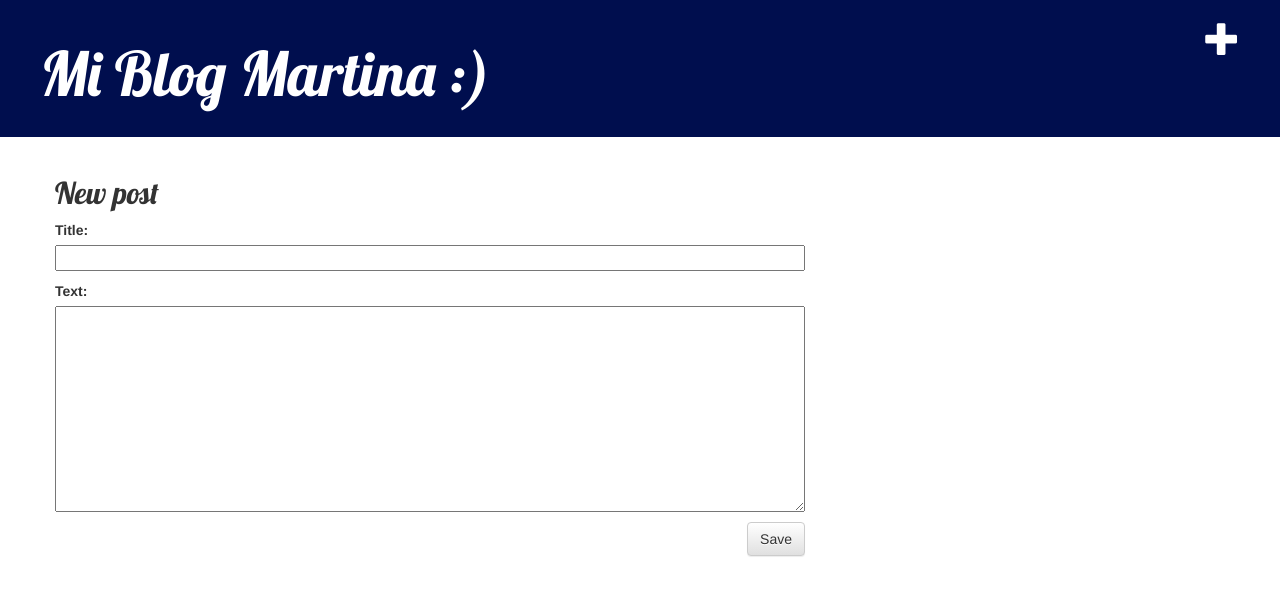
After one commit to MartinaCastillo/my-first-blog, a Django app: page /post/new/ in a window 1280 px wide. The commit adds this page. Shown: the top 596 px of the page. Run offline with Django 3.2, Linux system fonts and the light colour scheme; some libraries are stand-ins or nearby versions.

Commit message:
vistas agregadas

```diff
--- /dev/null
+++ b/blog/forms.py
@@ -0,0 +1,9 @@
+from django import forms
+
+from .models import Post
+
+class PostForm(forms.ModelForm):
+
+    class Meta:
+        model = Post
+        fields = ('title', 'text',)
--- a/blog/templates/blog/base.html
+++ b/blog/templates/blog/base.html
@@ -6,9 +6,11 @@
         <link rel="stylesheet" href="//maxcdn.bootstrapcdn.com/bootstrap/3.2.0/css/bootstrap-theme.min.css">
         <link rel="stylesheet" href="{% static 'css/blog.css' %}">
         <link href="//fonts.googleapis.com/css?family=Lobster&subset=latin,latin-ext" rel="stylesheet" type="text/css">
+
     </head>
     <body>
         <div class="header">
+            <a href="{% url 'post_new' %}" class="top-menu"><span class="glyphicon glyphicon-plus"></span></a>
             <h1><a href="/">Mi Blog Martina :)</a></h1>
         </div>
 
--- /dev/null
+++ b/blog/templates/blog/post_edit.html
@@ -0,0 +1,9 @@
+{% extends 'blog/base.html' %}
+
+{% block content %}
+    <h2>New post</h2>
+    <form method="POST" class="post-form">{% csrf_token %}
+        {{ form.as_p }}
+        <button type="submit" class="save btn btn-default">Save</button>
+    </form>
+{% endblock %}
--- a/blog/templates/blog/post_list.html
+++ b/blog/templates/blog/post_list.html
@@ -1,12 +1,13 @@
 {% extends 'blog/base.html' %}
+
 
 {% block content %}
     {% for post in posts %}
         <div class="post">
             <div class="date">
-                {{ post.published_date }}
+                <p class="fecha">{{ post.published_date }}</p>
             </div>
-            <h2><a href="">{{ post.title }}</a></h2>
+            <h2><a href="{% url 'post_detail' pk=post.pk %}">{{ post.title }}</a></h2>
             <p>{{ post.text|linebreaksbr }}</p>
         </div>
     {% endfor %}
--- a/blog/urls.py
+++ b/blog/urls.py
@@ -3,4 +3,6 @@ from . import views
 
 urlpatterns = [
     path('', views.post_list, name='post_list'),
+    path('post/<int:pk>/', views.post_detail, name='post_detail'),
+    path('post/new/', views.post_new, name='post_new'),
 ]
--- a/blog/views.py
+++ b/blog/views.py
@@ -1,8 +1,19 @@
 from django.shortcuts import render
 from django.utils import timezone
 from .models import Post
+from .forms import PostForm
+from django.shortcuts import render, get_object_or_404
+
 
 def post_list(request):
     posts = Post.objects.filter(published_date__lte=timezone.now()).order_by('published_date')
     return render(request, 'blog/post_list.html', {'posts': posts})
-# Create your views here.
+
+def post_new(request):
+    form = PostForm()
+    return render(request, 'blog/post_edit.html', {'form': form})
+
+
+def post_detail(request, pk):
+    post = get_object_or_404(Post, pk=pk)
+    return render(request, 'blog/post_detail.html', {'post': post})
```
Also changed, not shown: blog/templates/blog/post_detail.html (added, +13 -0 lines).
